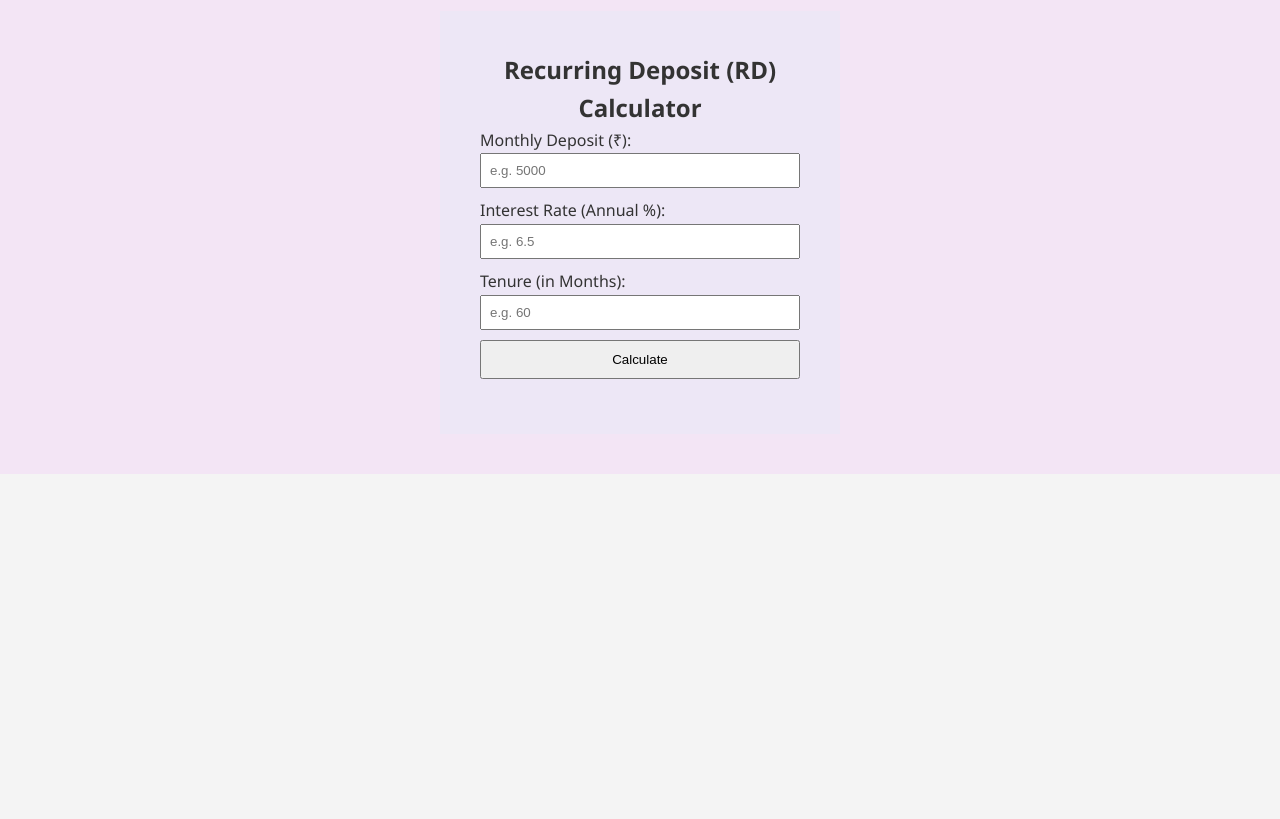
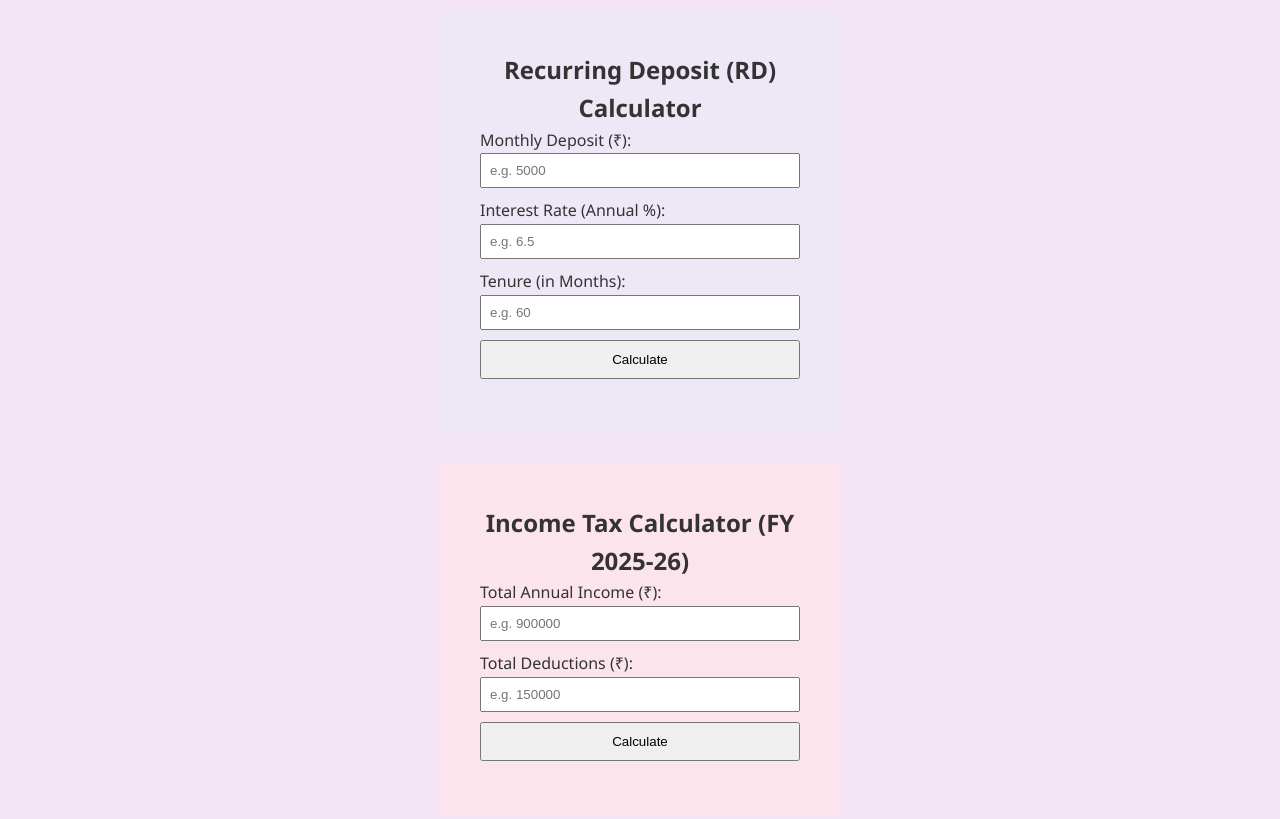
Before and after one commit to myfinancebot/finbot, a plain HTML site: page index.html in a window 1280 px wide. Shown: the part 5118-5937 px from the top of the page. Before the commit the page ends 5592 px from the top, so only its background shows below. Drawn offline with Linux system fonts and the light colour scheme.

Commit message:
Update index.html

```diff
--- a/index.html
+++ b/index.html
@@ -565,3 +565,54 @@
   }
 </script>
 <!-- RD Calculator End -->
+<!-- Income Tax Calculator Start -->
+<section style="text-align: center; padding: 40px; background-color: #fce4ec; margin-top: 30px;">
+  <h2>Income Tax Calculator (FY 2025-26)</h2>
+
+  <div style="max-width: 400px; margin: auto; text-align: left;">
+    <label>Total Annual Income (₹):</label><br>
+    <input type="number" id="taxIncome" placeholder="e.g. 900000" style="width: 100%; padding: 8px; margin-bottom: 10px;"><br>
+
+    <label>Total Deductions (₹):</label><br>
+    <input type="number" id="taxDeductions" placeholder="e.g. 150000" style="width: 100%; padding: 8px; margin-bottom: 10px;"><br>
+
+    <button onclick="calculateTax()" style="padding: 10px 20px; width: 100%;">Calculate</button>
+
+    <p id="taxResult" style="font-size: 18px; margin-top: 15px;"></p>
+  </div>
+</section>
+
+<script>
+  function calculateTax() {
+    let income = parseFloat(document.getElementById("taxIncome").value) || 0;
+    const deductions = parseFloat(document.getElementById("taxDeductions").value) || 0;
+    const taxableIncome = income - deductions;
+
+    if (income <= 0) {
+      document.getElementById("taxResult").innerText = "⚠️ Please enter a valid income.";
+      return;
+    }
+
+    let tax = 0;
+
+    if (taxableIncome <= 250000) {
+      tax = 0;
+    } else if (taxableIncome <= 500000) {
+      tax = (taxableIncome - 250000) * 0.05;
+    } else if (taxableIncome <= 1000000) {
+      tax = (250000 * 0.05) + (taxableIncome - 500000) * 0.2;
+    } else {
+      tax = (250000 * 0.05) + (500000 * 0.2) + (taxableIncome - 1000000) * 0.3;
+    }
+
+    // Add 4% cess
+    const cess = tax * 0.04;
+    const totalTax = tax + cess;
+
+    document.getElementById("taxResult").innerHTML = `
+      🧾 <strong>Taxable Income:</strong> ₹${taxableIncome.toFixed(0).replace(/\B(?=(\d{3})+(?!\d))/g, ",")}<br>
+      💸 <strong>Total Tax (with 4% cess):</strong> ₹${totalTax.toFixed(0).replace(/\B(?=(\d{3})+(?!\d))/g, ",")}
+    `;
+  }
+</script>
+<!-- Income Tax Calculator End -->
```
